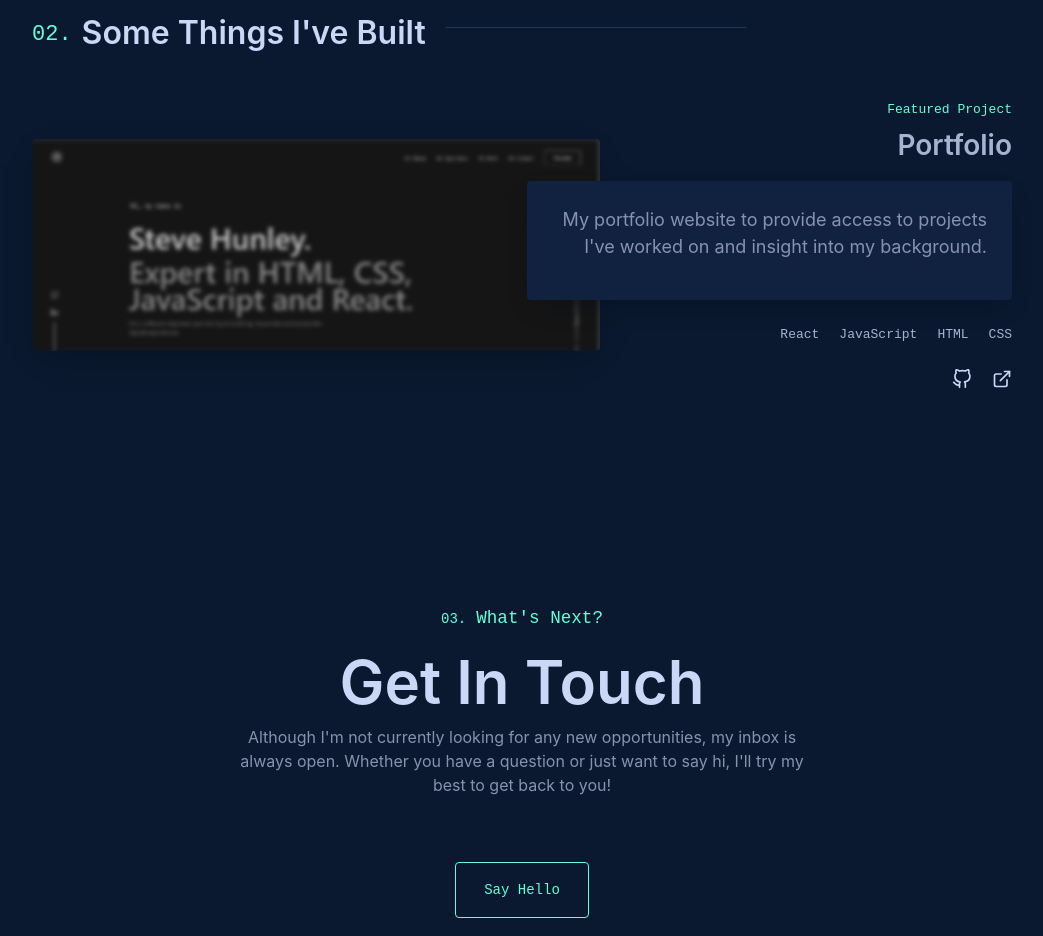
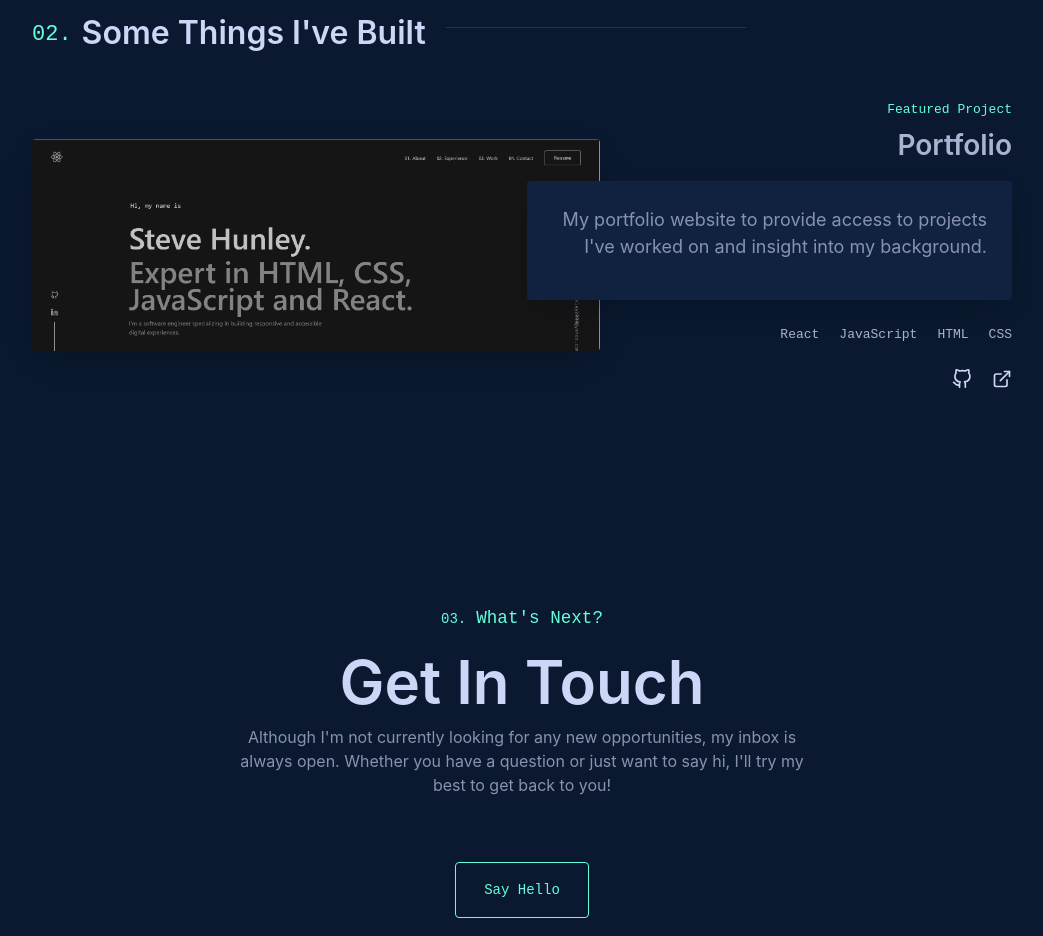
Before and after one commit to ExcitedDeveloper/portfolio, a React (Create React App) app: page / in a window 1280 px wide. Shown: the part 1520-2456 px from the top of the page, without its empty margins (118-1161 px from the left). Built offline with nearby package versions, Linux system fonts and the light colour scheme; no server answers.

Commit message:
Fix bug where image wasn't displaying

```diff
--- a/src/components/Projects/Projects.tsx
+++ b/src/components/Projects/Projects.tsx
@@ -107,10 +107,8 @@ const Projects = (): ReactElement => {
             <div className="image-wrapper image-wrapper-constrained img">
               <div style={{ maxWidth: '43.75rem', display: 'block' }}>
                 <img
-                  alt=""
-                  role="presentation"
-                  aria-hidden="true"
-                  src="Portfolio.png"
+                  alt="Portfolio"
+                  src="Portfolio.PNG"
                   style={{
                     maxWidth: '100%',
                     display: 'block',
```
